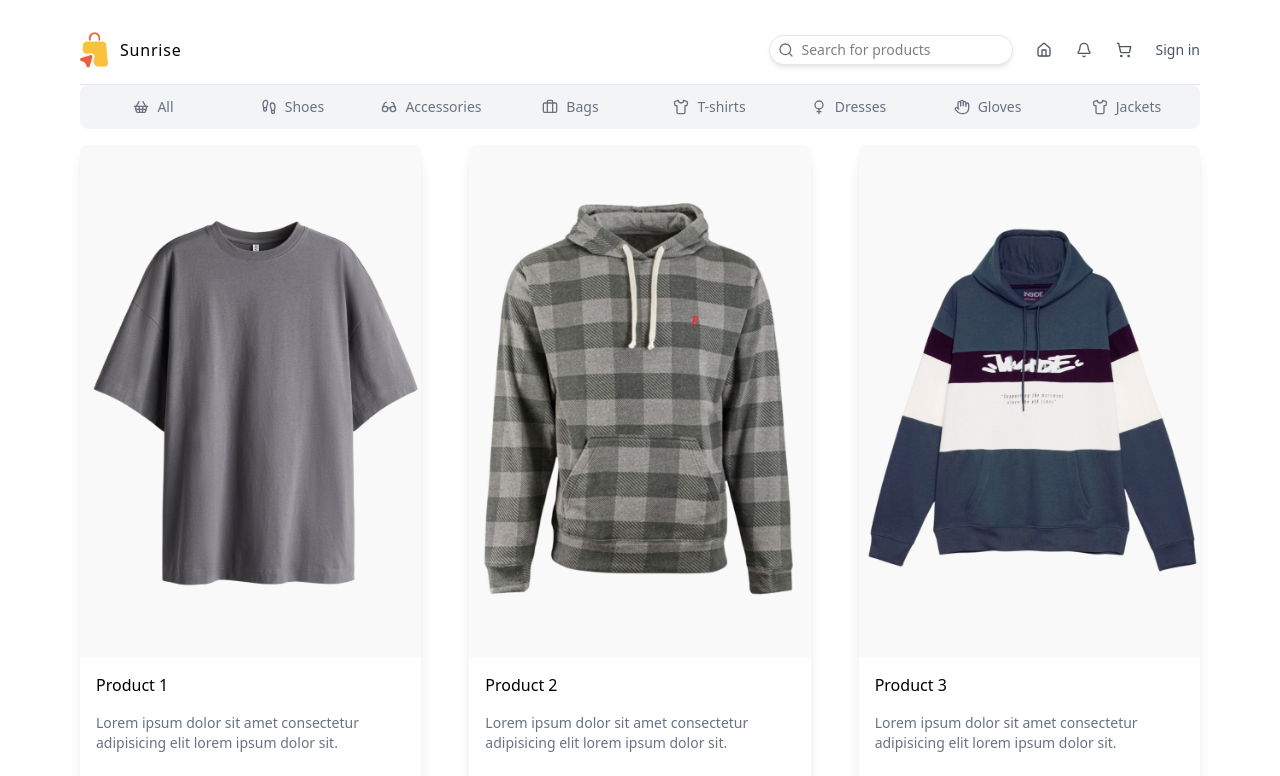
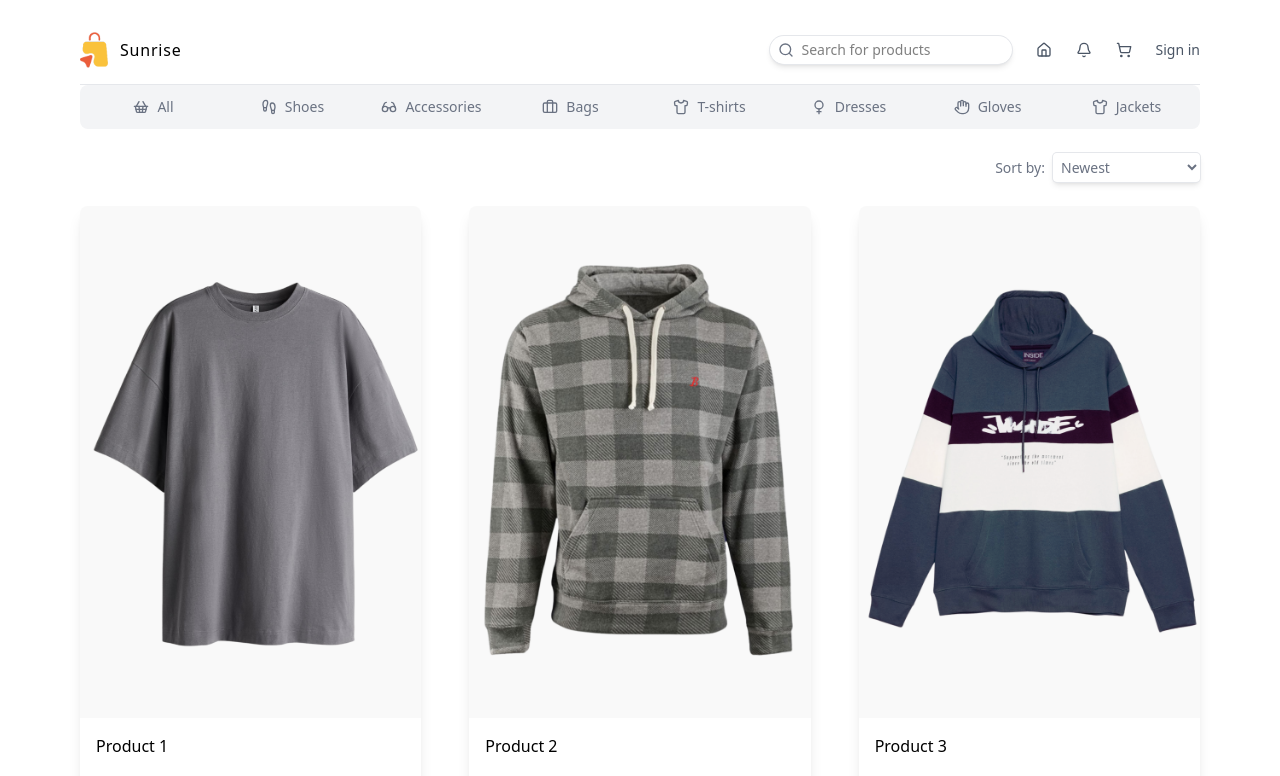
Before and after one commit to Soumil0707/ecom, a Next.js app in the folder ecom/client/e-commerce-ui/: page /products in a window 1280 px wide. Shown: the top 776 px of the page. Built offline with nearby package versions, Linux system fonts and the light colour scheme.

Commit message:
Added Sorting UI

```diff
--- /dev/null
+++ b/ecom/client/e-commerce-ui/src/app/components/Filter.tsx
@@ -0,0 +1,28 @@
+"use client"
+
+import { usePathname, useRouter, useSearchParams } from "next/dist/client/components/navigation"
+
+const Filter = () => {
+        const searchParams = useSearchParams()
+        const router = useRouter()
+        const pathName = usePathname()
+
+        const handlefilter = (value: string) => {
+        const params = new URLSearchParams(searchParams)
+        params.set("sort", value)
+        router.push(`${pathName}?${params.toString()}`, {scroll: false})
+    }
+  return (
+       <div className="flex items-center justify-end gap-2 my-6 text-sm text-gray-500">
+            <span>Sort by:</span>
+            <select name="sort" id="sort" className="ring ring-gray-200 shadow-md p-1 rounded-sm" onChange={(e) => handlefilter(e.target.value)}>
+                <option value="newest">Newest</option>
+                <option value="oldest">Oldest</option>
+                <option value="asc">Price: Low to High</option>
+                <option value="desc">Price: High to Low</option>
+            </select>
+       </div>
+  )
+}
+
+export default Filter
--- a/ecom/client/e-commerce-ui/src/app/components/ProductList.tsx
+++ b/ecom/client/e-commerce-ui/src/app/components/ProductList.tsx
@@ -2,6 +2,7 @@ import { ProductsType } from "@/types"
 import ProductCard from "./ProductCard"
 import Link from "next/dist/client/link";
 import Categories from "./Categories";
+import Filter from "./Filter";
 
 const products: ProductsType = [
 {
@@ -122,9 +123,11 @@ const products: ProductsType = [
 ];
 
 
-const ProductList = ({category}:{ category: string }) => {
+const ProductList = ({category, params}:{ category: string, params:"homepage" | "products" }) => {
   return (
     <div className="w-full">
+        {params === "products" && <Filter />}
+
       <div className="grid grid-cols-1 sm:grid-cols-2 xl:grid-cols-3 2xl:grid-cols-4 gap-12">
         {products.map((product) => (
           <ProductCard key={product.id} product={product} />
--- a/ecom/client/e-commerce-ui/src/app/page.tsx
+++ b/ecom/client/e-commerce-ui/src/app/page.tsx
@@ -1,7 +1,8 @@
 import BannerSlider from "@/components/BannerSlider"
 import ProductList from "./components/ProductList"
 import Categories from "./components/Categories"
-import { Suspense } from "react"
+  import { Suspense } from "react"
+
 
 const Homepage = async ({searchParams}: {searchParams: Promise<{category:string}>}) => {
   const category = (await searchParams).category
@@ -14,8 +15,7 @@ const Homepage = async ({searchParams}: {searchParams: Promise<{category:string}
       <Suspense fallback={<div>Loading categories...</div>}>
         <Categories />
       </Suspense>
-
-      <ProductList category={category} />
+      <ProductList category={category} params="homepage" />
     </div>
   )
 }
--- a/ecom/client/e-commerce-ui/src/app/products/page.tsx
+++ b/ecom/client/e-commerce-ui/src/app/products/page.tsx
@@ -7,7 +7,7 @@ const ProductsPage = async ({searchParams}: {searchParams: Promise<{category:str
   return (
        <div className="">
             <Categories />
-            <ProductList category={category} />
+            <ProductList category={category} params="products" />
        </div>
   )
 }
```
